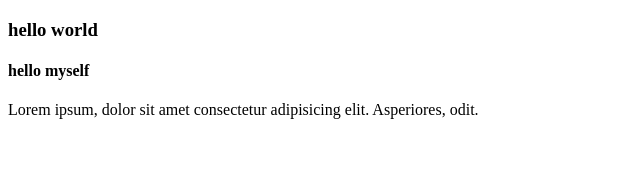
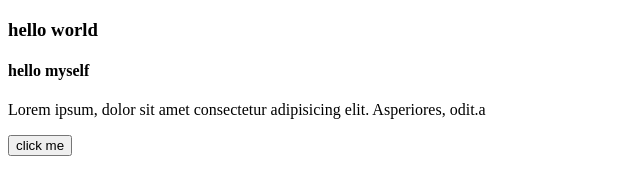
Before and after one commit to sk-fahim-hossain/my-first-website, a plain HTML site: page index.html in a window 1280 px wide. Shown: the whole page, without its empty margins (0-640 px from the left). Drawn offline with Linux system fonts and the light colour scheme.

Commit message:
added a button

```diff
--- a/index.html
+++ b/index.html
@@ -11,8 +11,8 @@
 
     <h3>hello world</h3>
     <h4>hello myself</h4>
-    <p>Lorem ipsum, dolor sit amet consectetur adipisicing elit. Asperiores, odit.</p>
-
+    <p>Lorem ipsum, dolor sit amet consectetur adipisicing elit. Asperiores, odit.a</p>
+    <button>click me</button>
 </body>
 
 </html>
```
